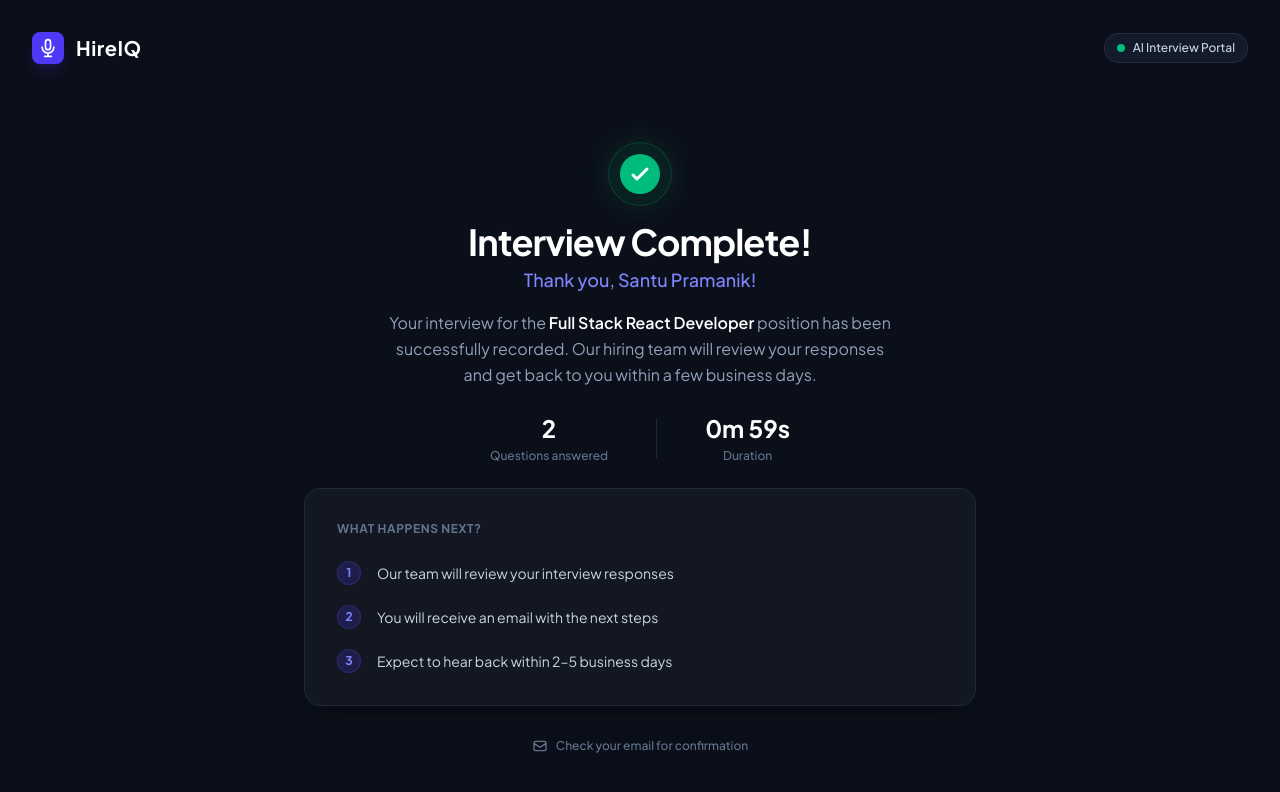
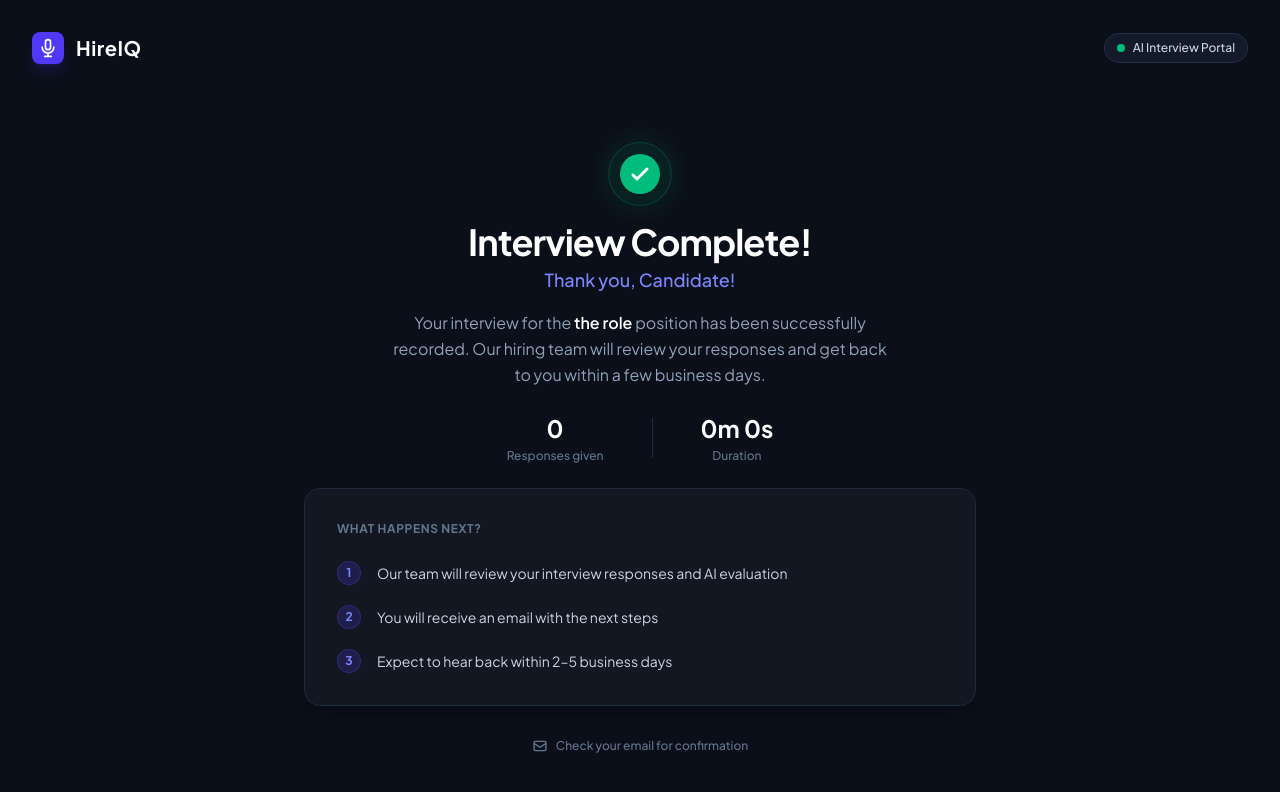
Before and after one commit to santupramanik1/HireIQ, a React (Vite) app in the folder frontend/: page /complete-interview in a window 1280 px wide. Shown: the top 792 px of the page. Built offline with nearby package versions, Linux system fonts and the light colour scheme; no server answers; a web font is replaced by a local one; what @vapi-ai/web would draw is missing.

Commit message:
feat: added dynamic interview end page

```diff
--- a/frontend/src/interview/components/ActiveInterviewRoom.tsx
+++ b/frontend/src/interview/components/ActiveInterviewRoom.tsx
@@ -971,7 +971,20 @@ export default function ActiveInterviewRoom() {
       );
 
       toast.success("Interview Completed Successfully. Thank you for your time!");
-      navigate('/complete-interview'); // Redirect the candidate away
+      // Calculate stats to pass to the completion page
+      const totalDurationAllowed = (interviewData?.duration || 30) * 60;
+      const secondsElapsed = totalDurationAllowed - timer; // How long they actually spent
+      const userResponses = transcript.filter(msg => msg.role === 'user').length; // How many times they answered
+
+      // Redirect to the completion page, passing the dynamic state!
+      navigate('/complete-interview', {
+        state: {
+          candidateName: interviewData?.candidate_name,
+          jobTitle: interviewData?.job_title,
+          durationSeconds: secondsElapsed > 0 ? secondsElapsed : 0,
+          questionsAnswered: userResponses
+        }
+      });
 
     } catch (error) {
       console.error("Failed to close session.", error);
--- a/frontend/src/interview/pages/InterviewCompletePage.tsx
+++ b/frontend/src/interview/pages/InterviewCompletePage.tsx
@@ -1,14 +1,25 @@
-import { useNavigate } from 'react-router-dom';
+import { useNavigate, useLocation } from 'react-router-dom';
 
 export default function InterviewCompletePage() {
   const navigate = useNavigate();
+  const location = useLocation();
 
-  // DUMMY DATA: In a real app, you might pass these via router state or fetch them
-  const candidateName = 'Santu Pramanik';
-  const jobTitle = 'Full Stack React Developer';
+  // Extract the state passed from the Interview Room, with fallbacks just in case
+  const {
+    candidateName = 'Candidate',
+    jobTitle = 'the role',
+    questionsAnswered = 0,
+    durationSeconds = 0,
+  } = location.state || {};
+
   const company = 'HireIQ';
-  const questionsAnswered = 2;
-  const duration = '0m 59s';
+
+  // Helper to format raw seconds into "Xm Ys"
+  const formatDuration = (totalSeconds: number) => {
+    const m = Math.floor(totalSeconds / 60);
+    const s = totalSeconds % 60;
+    return `${m}m ${s}s`;
+  };
 
   return (
     // Main Wrapper - Dark Theme Background
@@ -92,7 +103,7 @@ export default function InterviewCompletePage() {
                 {questionsAnswered}
               </span>
               <span className="text-xs text-slate-500 font-medium mt-1">
-                Questions answered
+                Responses given
               </span>
             </div>
 
@@ -100,7 +111,9 @@ export default function InterviewCompletePage() {
             <div className="w-px h-10 bg-slate-800"></div>
 
             <div className="flex flex-col items-center">
-              <span className="text-2xl font-bold text-white">{duration}</span>
+              <span className="text-2xl font-bold text-white">
+                {formatDuration(durationSeconds)}
+              </span>
               <span className="text-xs text-slate-500 font-medium mt-1">
                 Duration
               </span>
@@ -118,7 +131,7 @@ export default function InterviewCompletePage() {
                   1
                 </span>
                 <span className="text-sm text-slate-300 mt-0.5">
-                  Our team will review your interview responses
+                  Our team will review your interview responses and AI evaluation
                 </span>
               </li>
               <li className="flex items-start gap-4">
```
